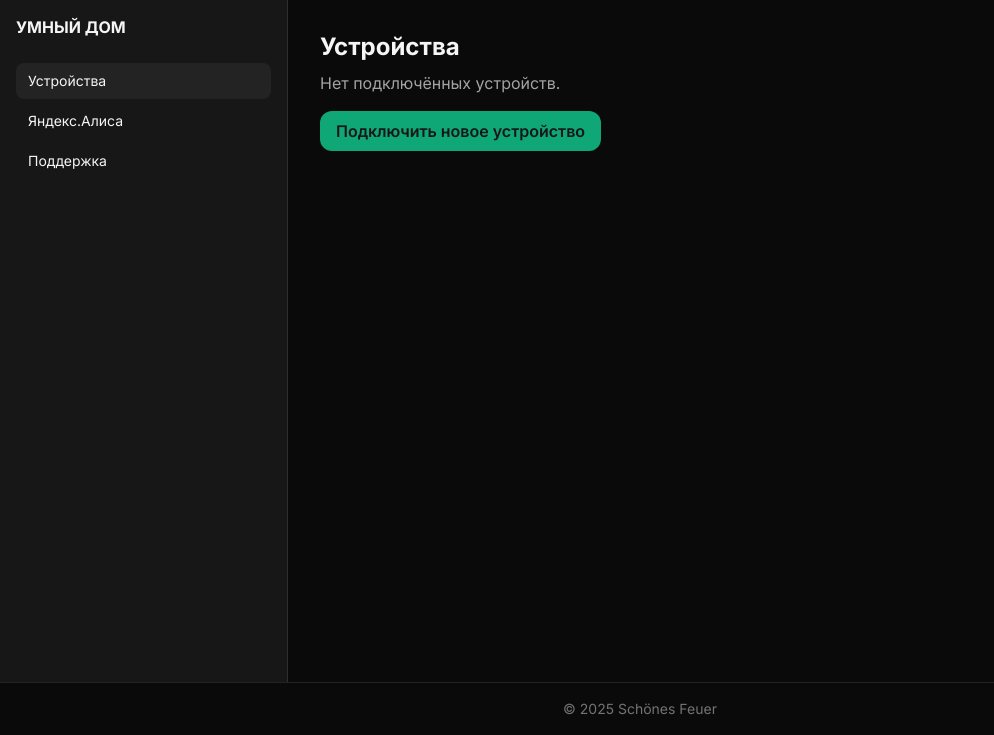
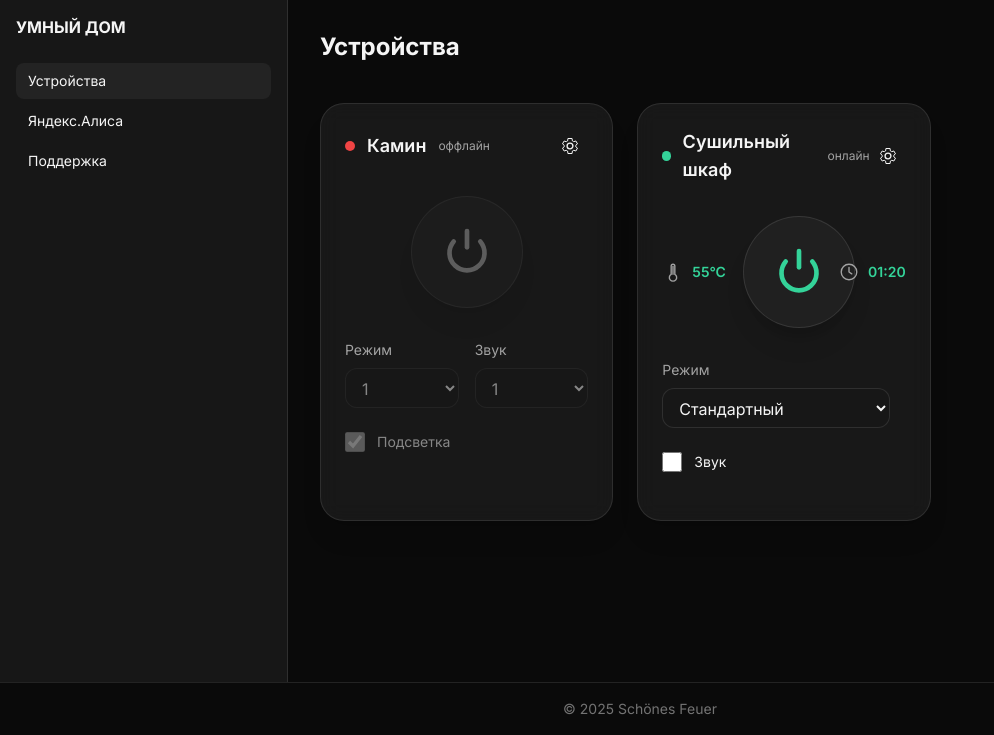
Before and after one commit to viteklu15/mqtt_hkaf_kamin, a Flask app: page / in a window 1280 px wide. Shown: the part 65-800 px from the top of the page, without its empty margins (0-994 px from the left). Run offline with Flask 3, Linux system fonts and the light colour scheme; a user stored in the database is signed in; data comes from the database, SQL or seed files in the repository; both versions use the stored data as it was after the commit; some libraries are stand-ins or nearby versions.

Commit message:
добавил карточки устройства

```diff
--- /dev/null
+++ b/templates/components/device_card.html
@@ -0,0 +1,235 @@
+{# templates/components/device_card.html #}
+
+{# ===================== К А М И Н ===================== #}
+{% macro fireplace_card(id, title, online=True, power=False,
+mode_options=[], mode_value=None,
+sound_options=[], sound_value=None,
+backlight=False) %}
+<div class="mt-6 p-6 rounded-3xl glass border border-white/10 shadow-xl h-full flex flex-col"
+     data-device-id="{{ id }}" data-device-kind="fireplace">
+
+    <!-- Заголовок -->
+    <div class="flex items-center justify-between">
+        <div class="flex items-center gap-3">
+            <div class="h-2.5 w-2.5 rounded-full {{ 'bg-emerald-400' if online else 'bg-red-500' }}"></div>
+            <div class="text-lg font-semibold" data-device-title>{{ title }}</div>
+            <span class="text-xs text-neutral-400">{{ 'онлайн' if online else 'оффлайн' }}</span>
+        </div>
+        <button type="button" class="p-2 rounded-lg hover:bg-white/10" data-open-settings>
+            <svg width="20" height="20" viewBox="0 0 24 24" fill="none" aria-hidden="true">
+                <path d="M12 15.5a3.5 3.5 0 1 0 0-7 3.5 3.5 0 0 0 0 7Z" stroke="currentColor" stroke-width="1.6" />
+                <path
+                    d="M19 12a7 7 0 0 0-.07-.96l2.06-1.6-2-3.46-2.47.86a7.07 7.07 0 0 0-1.66-.96L14.5 3h-5l-.36 2.9a7.07 7.07 0 0 0-1.66.96l-2.47-.86-2 3.46 2.06 1.6A7 7 0 0 0 5 12c0 .33.02.65.07.96l-2.06 1.6 2 3.46 2.47-.86c.51.4 1.07.73 1.66.96L9.5 21h5l.36-2.9c.59-.23 1.15-.56 1.66-.96l2.47.86 2-3.46-2.06-1.6c.05-.31.07-.63.07-.96Z"
+                    stroke="currentColor" stroke-width="1.2" />
+            </svg>
+        </button>
+    </div>
+
+    <!-- Кнопка питания -->
+    <div class="grid place-items-center my-8">
+        <button type="button" class="h-28 w-28 rounded-full grid place-items-center
+                                bg-neutral-800/70 border border-white/10 shadow-xl hover:bg-neutral-800 transition
+                                {{ '' if online else 'opacity-50 pointer-events-none' }}"
+                data-power aria-pressed="{{ 'true' if power else 'false' }}" {{ '' if online else 'disabled' }}>
+            <svg width="56" height="56" viewBox="0 0 24 24" fill="none"
+                class="{{ 'text-emerald-400' if power else 'text-neutral-400' }}">
+                <path d="M12 3v7" stroke="currentColor" stroke-width="2" stroke-linecap="round" />
+                <path d="M6.3 7.5a7.5 7.5 0 1 0 11.4 0" stroke="currentColor" stroke-width="2" stroke-linecap="round" />
+            </svg>
+        </button>
+    </div>
+
+    <!-- Управления -->
+    <div class="grid gap-4 md:grid-cols-2">
+        <div>
+            <div class="text-sm text-neutral-400">Режим</div>
+            <div class="mt-2 relative">
+                <select class="w-full px-3 py-2 rounded-xl bg-neutral-900 border border-white/10
+                               {{ '' if online else 'opacity-50 pointer-events-none' }}"
+                        data-select="mode" {{ '' if online else 'disabled' }}>
+                    {% for value,label in mode_options %}
+                    <option value="{{ value }}" {{ 'selected' if value==mode_value else '' }}>{{ label }}</option>
+                    {% endfor %}
+                </select>
+            </div>
+        </div>
+
+        <div>
+            <div class="text-sm text-neutral-400">Звук</div>
+            <div class="mt-2 relative">
+                <select class="w-full px-3 py-2 rounded-xl bg-neutral-900 border border-white/10
+                               {{ '' if online else 'opacity-50 pointer-events-none' }}"
+                        data-select="sound" {{ '' if online else 'disabled' }}>
+                    {% for value,label in sound_options %}
+                    <option value="{{ value }}" {{ 'selected' if value==sound_value else '' }}>{{ label }}</option>
+                    {% endfor %}
+                </select>
+            </div>
+        </div>
+
+        <label class="flex items-center gap-3 pt-2 md:col-span-2
+                      {{ '' if online else 'opacity-50 pointer-events-none' }}">
+            <input type="checkbox" class="h-5 w-5 rounded bg-neutral-900 border-white/20"
+                data-toggle="backlight" {{ 'checked' if backlight else '' }} {{ '' if online else 'disabled' }}>
+            <span class="text-sm">Подсветка</span>
+        </label>
+    </div>
+
+    <!-- МОДАЛКА НАСТРОЕК (всегда доступна) -->
+    <div class="fixed inset-0 z-[60] hidden" data-settings-modal>
+        <div class="absolute inset-0 bg-black/60" data-close-settings></div>
+        <div class="relative mx-auto my-12 max-w-md bg-neutral-900 border border-white/10 rounded-2xl p-6">
+            <h3 class="text-lg font-semibold">Настройки устройства</h3>
+            <form class="mt-4 space-y-3" data-settings-form>
+                <label class="auth-label mt-0">Имя устройства
+                    <input type="text" name="title" required class="auth-input" value="{{ title }}">
+                </label>
+
+                <div class="flex gap-2 pt-2">
+                    <button type="submit" class="flex-1 auth-button">Сохранить</button>
+                    <button type="button"
+                        class="flex-1 px-4 py-2 rounded-xl border border-white/15 hover:border-white/30"
+                        data-close-settings>
+                        Отмена
+                    </button>
+                </div>
+
+                <div class="pt-3">
+                    <button type="button"
+                        class="w-full px-4 py-2 rounded-xl bg-rose-500 text-neutral-900 font-semibold hover:brightness-110"
+                        data-delete-device>
+                        Удалить устройство
+                    </button>
+                </div>
+
+                <div class="text-sm mt-2" data-settings-msg></div>
+            </form>
+        </div>
+    </div>
+</div>
+{% endmacro %}
+
+{# ================= С У Ш И Л Ь Н Ы Й Ш К А Ф ================= #}
+{% macro dryer_card(id, title, online=True, power=False,
+program_options=[], program_value=None,
+sound=False,
+temp_c=None,
+time_left=None) %}
+<div class="mt-6 p-6 rounded-3xl glass border border-white/10 shadow-xl h-full flex flex-col"
+     data-device-id="{{ id }}" data-device-kind="dryer">
+
+    <!-- Заголовок -->
+    <div class="flex items-center justify-between">
+        <div class="flex items-center gap-3">
+            <div class="h-2.5 w-2.5 rounded-full {{ 'bg-emerald-400' if online else 'bg-red-500' }}"></div>
+            <div class="text-lg font-semibold" data-device-title>{{ title }}</div>
+            <span class="text-xs text-neutral-400">{{ 'онлайн' if online else 'оффлайн' }}</span>
+        </div>
+        <button type="button" class="p-2 rounded-lg hover:bg-white/10" data-open-settings aria-label="Настройки">
+            <svg width="20" height="20" viewBox="0 0 24 24" fill="none" aria-hidden="true">
+                <path d="M12 15.5a3.5 3.5 0 1 0 0-7 3.5 3.5 0 0 0 0 7Z" stroke="currentColor" stroke-width="1.6" />
+                <path
+                    d="M19 12a7 7 0 0 0-.07-.96l2.06-1.6-2-3.46-2.47.86a7.07 7.07 0 0 0-1.66-.96L14.5 3h-5l-.36 2.9a7.07 7.07 0 0 0-1.66.96l-2.47-.86-2 3.46 2.06 1.6A7 7 0 0 0 5 12c0 .33.02.65.07.96l-2.06 1.6 2 3.46 2.47-.86c.51.4 1.07.73 1.66.96L9.5 21h5l.36-2.9c.59-.23 1.15-.56 1.66-.96l2.47.86 2-3.46-2.06-1.6c.05-.31.07-.63.07-.96Z"
+                    stroke="currentColor" stroke-width="1.2" />
+            </svg>
+        </button>
+    </div>
+
+    <!-- Центральная зона -->
+    <div class="my-8 grid grid-cols-3 items-center">
+        <!-- Температура -->
+        <div class="flex items-center justify-start gap-2">
+            <svg width="22" height="22" viewBox="0 0 24 24" fill="none" class="text-neutral-400">
+                <path d="M10 14.5V5.5a2 2 0 1 1 4 0v9a4 4 0 1 1-4 0Z" stroke="currentColor" stroke-width="1.5" />
+                <path d="M12 6v8.5" stroke="currentColor" stroke-width="1.5" stroke-linecap="round" />
+            </svg>
+            <div class="text-sm">
+                <div class="font-semibold leading-none {{ 'text-emerald-400' if power else 'text-neutral-500' }}" data-temp>
+                    {% if power and temp_c is not none %} {{ temp_c }}°C {% else %} — {% endif %}
+                </div>
+            </div>
+        </div>
+
+        <!-- Кнопка питания -->
+        <div class="grid place-items-center">
+            <button type="button" class="h-28 w-28 rounded-full grid place-items-center
+                                bg-neutral-800/70 border border-white/10 shadow-xl hover:bg-neutral-800 transition
+                                {{ '' if online else 'opacity-50 pointer-events-none' }}"
+                    data-power aria-pressed="{{ 'true' if power else 'false' }}" {{ '' if online else 'disabled' }}>
+                <svg width="56" height="56" viewBox="0 0 24 24" fill="none"
+                    class="{{ 'text-emerald-400' if power else 'text-neutral-400' }}">
+                    <path d="M12 3v7" stroke="currentColor" stroke-width="2" stroke-linecap="round" />
+                    <path d="M6.3 7.5a7.5 7.5 0 1 0 11.4 0" stroke="currentColor" stroke-width="2" stroke-linecap="round" />
+                </svg>
+            </button>
+        </div>
+
+        <!-- Время -->
+        <div class="flex items-center justify-end gap-2">
+            <svg width="22" height="22" viewBox="0 0 24 24" fill="none" class="text-neutral-400">
+                <circle cx="12" cy="12" r="8.5" stroke="currentColor" stroke-width="1.5" />
+                <path d="M12 7v5l3 2" stroke="currentColor" stroke-width="1.5" stroke-linecap="round"
+                    stroke-linejoin="round" />
+            </svg>
+            <div class="text-sm text-right">
+                <div class="font-semibold leading-none {{ 'text-emerald-400' if power else 'text-neutral-500' }}" data-time>
+                    {% if power and time_left is not none %} {{ time_left }} {% else %} — {% endif %}
+                </div>
+            </div>
+        </div>
+    </div>
+
+    <!-- Управления -->
+    <div class="grid gap-4 md:grid-cols-1">
+        <div>
+            <div class="text-sm text-neutral-400">Режим</div>
+            <select class="mt-2 w-full px-3 py-2 rounded-xl bg-neutral-900 border border-white/10
+                           {{ '' if online else 'opacity-50 pointer-events-none' }}"
+                data-select="program" {{ '' if online else 'disabled' }}>
+                {% for value,label in program_options %}
+                <option value="{{ value }}" {{ 'selected' if value==program_value else '' }}>{{ label }}</option>
+                {% endfor %}
+            </select>
+        </div>
+
+        <label class="flex items-center gap-3 pt-2 md:col-span-2
+                      {{ '' if online else 'opacity-50 pointer-events-none' }}">
+            <input type="checkbox" class="h-5 w-5 rounded bg-neutral-900 border-white/20"
+                data-toggle="sound" {{ 'checked' if sound else '' }} {{ '' if online else 'disabled' }}>
+            <span class="text-sm">Звук</span>
+        </label>
+    </div>
+
+    <!-- Модалка -->
+    <div class="fixed inset-0 z-[60] hidden" data-settings-modal>
+        <div class="absolute inset-0 bg-black/60" data-close-settings></div>
+        <div class="relative mx-auto my-12 max-w-md bg-neutral-900 border border-white/10 rounded-2xl p-6">
+            <h3 class="text-lg font-semibold">Настройки устройства</h3>
+            <form class="mt-4 space-y-3" data-settings-form>
+                <label class="auth-label mt-0">Имя устройства
+                    <input type="text" name="title" required class="auth-input" value="{{ title }}">
+                </label>
+
+                <div class="flex gap-2 pt-2">
+                    <button type="submit" class="flex-1 auth-button">Сохранить</button>
+                    <button type="button"
+                        class="flex-1 px-4 py-2 rounded-xl border border-white/15 hover:border-white/30"
+                        data-close-settings>
+                        Отмена
+                    </button>
+                </div>
+
+                <div class="pt-3">
+                    <button type="button"
+                        class="w-full px-4 py-2 rounded-xl bg-rose-500 text-neutral-900 font-semibold hover:brightness-110"
+                        data-delete-device>
+                        Удалить устройство
+                    </button>
+                </div>
+
+                <div class="text-sm mt-2" data-settings-msg></div>
+            </form>
+        </div>
+    </div>
+</div>
+{% endmacro %}
--- a/templates/index.html
+++ b/templates/index.html
@@ -1,3 +1,4 @@
+{% from 'components/device_card.html' import fireplace_card, dryer_card %}
 <!doctype html>
 <html lang="ru">
 
@@ -186,11 +187,43 @@
         <main class="flex-1">
             <section class="p-4 sm:p-6 lg:p-8">
                 <h2 class="text-2xl font-bold">Устройства</h2>
-                <p class="mt-2 text-neutral-400">Нет подключённых устройств.</p>
-                <button
-                    class="mt-4 inline-flex items-center gap-2 px-4 py-2 rounded-xl bg-emerald-500/90 text-neutral-900 font-semibold">
-                    Подключить новое устройство
-                </button>
+                <div class="mt-4 grid gap-4 sm:gap-6 grid-cols-1 md:grid-cols-3 items-stretch">
+                    {{ fireplace_card(
+                    id='fire-001',
+                    title='Камин',
+                    online=false,
+                    power=False,
+                    mode_options=[('1','1'), ('2','2'), ('3','3'),('4','4')],
+                    mode_value='1',
+                    sound_options=[('1','1'), ('2','2'), ('3','3')],
+                    sound_value='1',
+                    backlight=True
+                    ) }}
+
+                    {{ dryer_card(
+                    id='dry-001',
+                    title='Сушильный шкаф',
+                    online=True,
+                    power=True,
+                    program_options=[
+                    ('1', 'Стандартный'),
+                    ('2', 'Умный'),
+                    ('3', 'Быстрая сушка'),
+                    ('4', 'Без нагрева'),
+                    ('5', 'Персональный'),
+                    ('6', 'Легкая глажка')
+                    ],
+                    program_value='smart',
+                    sound=False,
+                    temp_c=55,
+                    time_left="01:20"
+                    ) }}
+
+
+
+                    {# третье устройство автоматически перенесётся на следующую строку #}
+                    {# {{ fireplace_card(id='fire-002', title='камин 2', ...) }} #}
+                </div>
             </section>
         </main>
     </div>
@@ -446,6 +479,7 @@
             }
         })();
     </script>
+    <script type="module" src="{{ url_for('static', filename='device-card.js') }}"></script>
 </body>
 
 </html>
```
Also changed, not shown: mqtt_bridge.py (added, +200 -0 lines), static/device-card.js (added, +127 -0 lines), sf.db, static/kamin.jpg (deleted).
